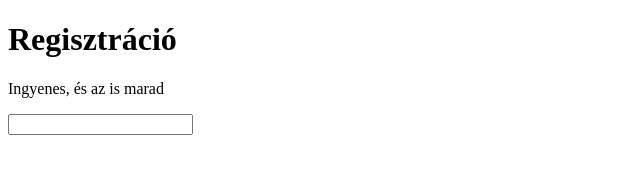
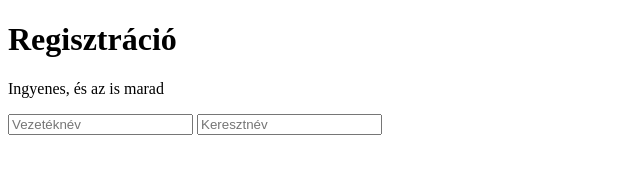
Before and after one commit to Csattila123/Regisztracio, a plain HTML site: page index.html in a window 1280 px wide. Shown: the whole page, without its empty margins (0-640 px from the left). Drawn offline with Linux system fonts and the light colour scheme.

Commit message:
javítás, inputok

```diff
--- a/index.html
+++ b/index.html
@@ -9,7 +9,8 @@
 <body>
     <h1>Regisztráció</h1>
     <p>Ingyenes, és az is marad</p>
+    <input type="text" placeholder="Vezetéknév">
+    <input type="text" placeholder="Keresztnév">
 
-    <input type="text">
 </body>
 </html>
```
